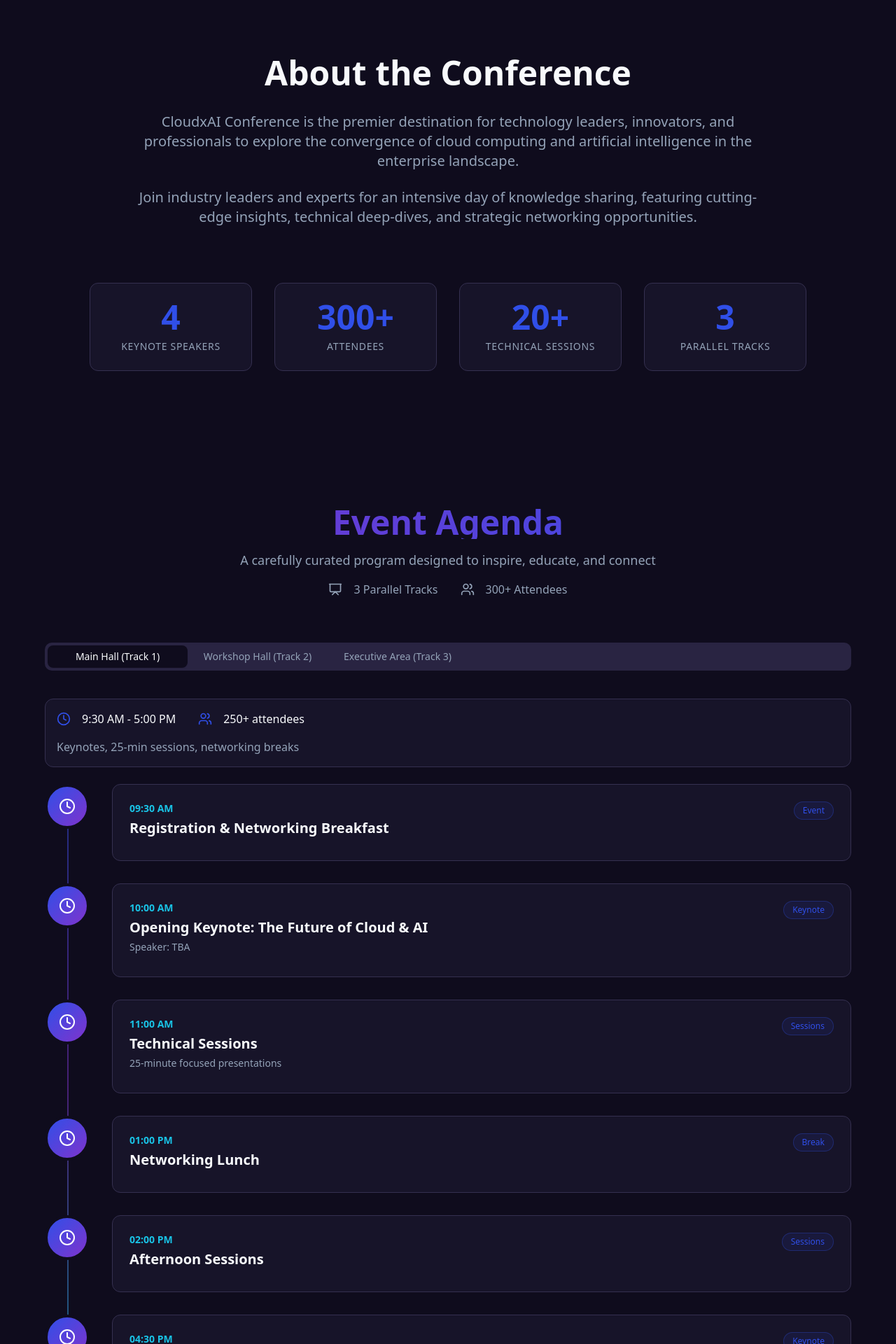
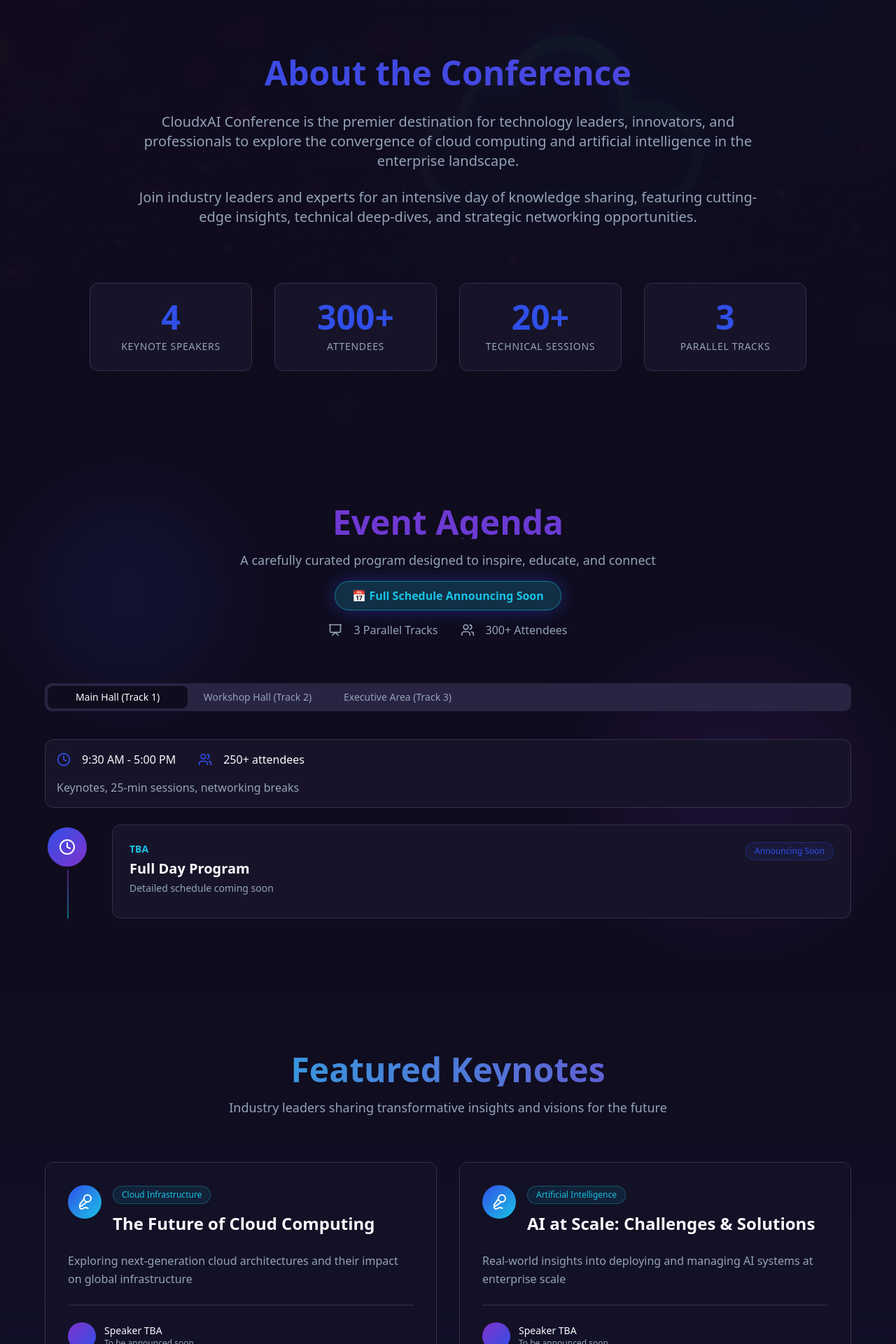
Before and after one commit to kunalworldwide/cloudxai-fest-spark, a React (Vite) app: page / in a window 1280 px wide. Shown: the part 880-2800 px from the top of the page at 70% size. Built offline with nearby package versions, Linux system fonts and the light colour scheme; the HTML template or start-up script is replaced by a standard one.

Commit message:
Refactor: Update agenda and add animations

```diff
--- a/src/components/About.tsx
+++ b/src/components/About.tsx
@@ -1,9 +1,17 @@
+import techPattern from "@/assets/tech-pattern.jpg";
+
 const About = () => {
   return (
-    <section id="about" className="py-24 relative">
-      <div className="container mx-auto px-6">
-        <div className="max-w-4xl mx-auto text-center">
-          <h2 className="text-4xl md:text-5xl font-bold mb-8 text-foreground">
+    <section id="about" className="py-24 relative overflow-hidden">
+      {/* Animated background */}
+      <div className="absolute inset-0 opacity-5">
+        <img src={techPattern} alt="" className="w-full h-full object-cover" />
+      </div>
+      <div className="absolute inset-0 bg-gradient-to-b from-transparent via-background/50 to-background" />
+
+      <div className="container mx-auto px-6 relative">
+        <div className="max-w-4xl mx-auto text-center animate-fade-in-up">
+          <h2 className="text-4xl md:text-5xl font-bold mb-8 bg-gradient-to-r from-primary to-secondary bg-clip-text text-transparent animate-gradient-shift bg-300%">
             About the Conference
           </h2>
           <p className="text-lg md:text-xl text-muted-foreground leading-relaxed mb-6">
@@ -26,7 +34,8 @@ const About = () => {
           ].map((stat, index) => (
             <div
               key={index}
-              className="text-center p-6 rounded-xl bg-card border border-border hover:border-primary/50 transition-colors"
+              className="text-center p-6 rounded-xl bg-card border border-border hover:border-primary/50 transition-all duration-300 hover:scale-110 hover:shadow-xl hover:shadow-primary/20 animate-scale-in"
+              style={{ animationDelay: `${index * 0.1}s` }}
             >
               <div className="text-4xl md:text-5xl font-bold text-primary mb-2">
                 {stat.number}
--- a/src/components/Agenda.tsx
+++ b/src/components/Agenda.tsx
@@ -11,36 +11,10 @@ const Agenda = () => {
       description: "Keynotes, 25-min sessions, networking breaks",
       agendaItems: [
         {
-          time: "09:30 AM",
-          title: "Registration & Networking Breakfast",
-          type: "Event",
-        },
-        {
-          time: "10:00 AM",
-          title: "Opening Keynote: The Future of Cloud & AI",
-          type: "Keynote",
-          speaker: "TBA",
-        },
-        {
-          time: "11:00 AM",
-          title: "Technical Sessions",
-          type: "Sessions",
-          description: "25-minute focused presentations"
-        },
-        {
-          time: "01:00 PM",
-          title: "Networking Lunch",
-          type: "Break",
-        },
-        {
-          time: "02:00 PM",
-          title: "Afternoon Sessions",
-          type: "Sessions",
-        },
-        {
-          time: "04:30 PM",
-          title: "Closing Keynote",
-          type: "Keynote",
+          time: "TBA",
+          title: "Full Day Program",
+          type: "Announcing Soon",
+          description: "Detailed schedule coming soon"
         },
       ],
     },
@@ -52,22 +26,10 @@ const Agenda = () => {
       description: "In-depth workshops on AI technologies",
       agendaItems: [
         {
-          time: "11:30 AM",
-          title: "AI Enabler Workshop",
-          type: "Workshop",
-          duration: "1.5 hours"
-        },
-        {
-          time: "01:30 PM",
-          title: "DBO Implementation Workshop",
-          type: "Workshop",
-          duration: "1 hour"
-        },
-        {
-          time: "02:45 PM",
-          title: "CLM & OMNI Integration Workshop",
-          type: "Workshop",
-          duration: "1.5 hours"
+          time: "TBA",
+          title: "AI Technology Workshops",
+          type: "Announcing Soon",
+          description: "In-depth hands-on sessions"
         },
       ],
     },
@@ -78,25 +40,34 @@ const Agenda = () => {
       description: "VIP and Executive exclusive sessions",
       agendaItems: [
         {
-          time: "12:00 PM",
-          title: "Executive Lunch & Networking",
-          type: "VIP Event",
-          duration: "1.5 hours"
+          time: "TBA",
+          title: "Executive Sessions",
+          type: "Announcing Soon",
+          description: "VIP exclusive content"
         },
       ],
     },
   ];
 
   return (
-    <section id="agenda" className="py-24 relative">
-      <div className="container mx-auto px-6">
-        <div className="text-center mb-16">
-          <h2 className="text-4xl md:text-5xl font-bold mb-4 bg-gradient-to-r from-secondary to-primary bg-clip-text text-transparent">
+    <section id="agenda" className="py-24 relative overflow-hidden">
+      {/* Animated background elements */}
+      <div className="absolute inset-0 pointer-events-none">
+        <div className="absolute top-20 left-10 w-72 h-72 bg-primary/10 rounded-full blur-3xl animate-float" />
+        <div className="absolute bottom-20 right-10 w-96 h-96 bg-secondary/10 rounded-full blur-3xl animate-float" style={{ animationDelay: '1s' }} />
+      </div>
+
+      <div className="container mx-auto px-6 relative">
+        <div className="text-center mb-16 animate-fade-in-up">
+          <h2 className="text-4xl md:text-5xl font-bold mb-4 bg-gradient-to-r from-secondary to-primary bg-clip-text text-transparent animate-gradient-shift bg-300%">
             Event Agenda
           </h2>
-          <p className="text-lg text-muted-foreground max-w-2xl mx-auto">
+          <p className="text-lg text-muted-foreground max-w-2xl mx-auto mb-4">
             A carefully curated program designed to inspire, educate, and connect
           </p>
+          <div className="inline-block px-6 py-2 rounded-full bg-accent/20 border border-accent/50 animate-glow-pulse">
+            <span className="text-accent font-semibold">📅 Full Schedule Announcing Soon</span>
+          </div>
           <div className="flex items-center justify-center gap-4 mt-4">
             <Presentation className="w-5 h-5 text-muted-foreground" />
             <span className="text-muted-foreground">3 Parallel Tracks</span>
@@ -149,17 +120,11 @@ const Agenda = () => {
                         </div>
 
                         {/* Content card */}
-                        <div className="bg-card border border-border rounded-xl p-6 hover:border-primary transition-colors">
+                        <div className="bg-card border border-border rounded-xl p-6 hover:border-primary transition-all duration-300 hover:shadow-lg hover:shadow-primary/20 hover:scale-105">
                           <div className="flex items-start justify-between mb-2">
                             <div>
                               <div className="text-sm text-accent font-semibold mb-1">{item.time}</div>
                               <h3 className="text-xl font-semibold text-foreground">{item.title}</h3>
-                              {item.speaker && (
-                                <p className="text-sm text-muted-foreground mt-1">Speaker: {item.speaker}</p>
-                              )}
-                              {item.duration && (
-                                <p className="text-sm text-muted-foreground mt-1">Duration: {item.duration}</p>
-                              )}
                               {item.description && (
                                 <p className="text-sm text-muted-foreground mt-1">{item.description}</p>
                               )}
```
Also changed, not shown: src/assets/tech-pattern.jpg (added).
